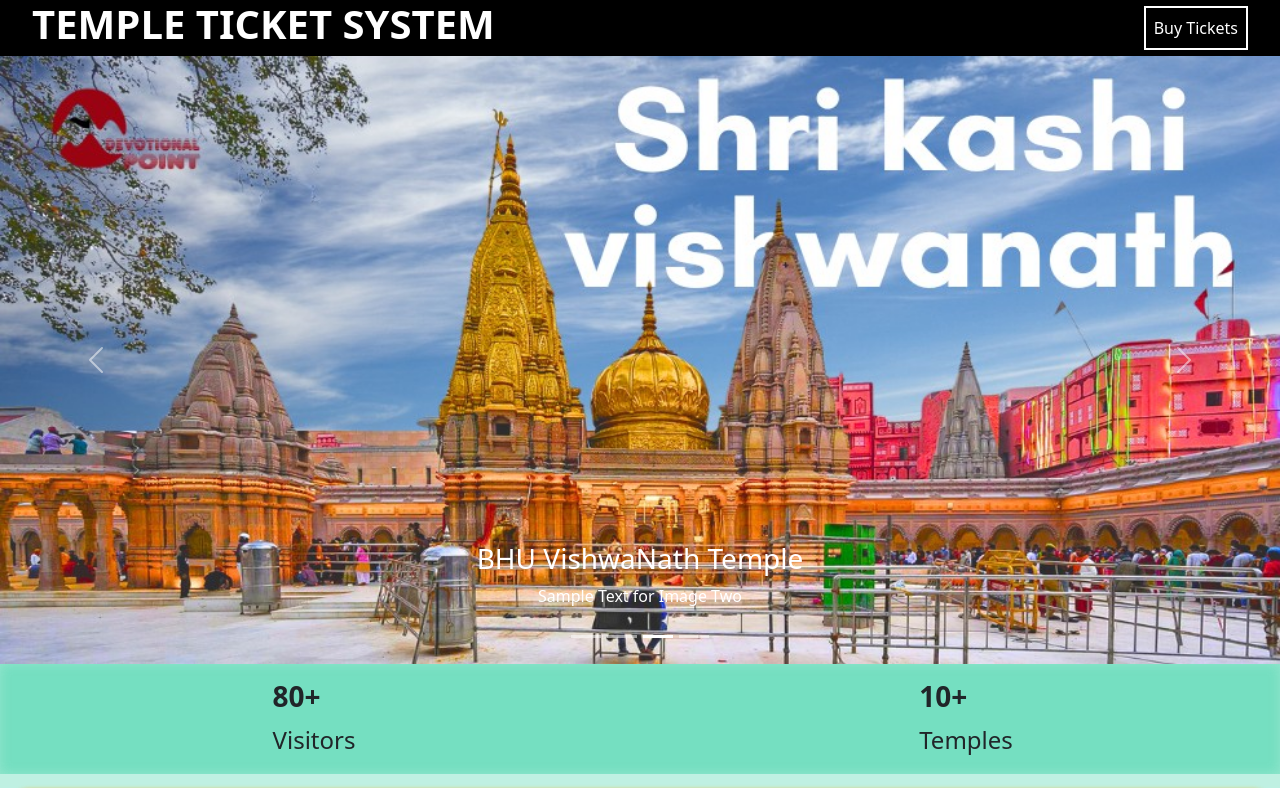
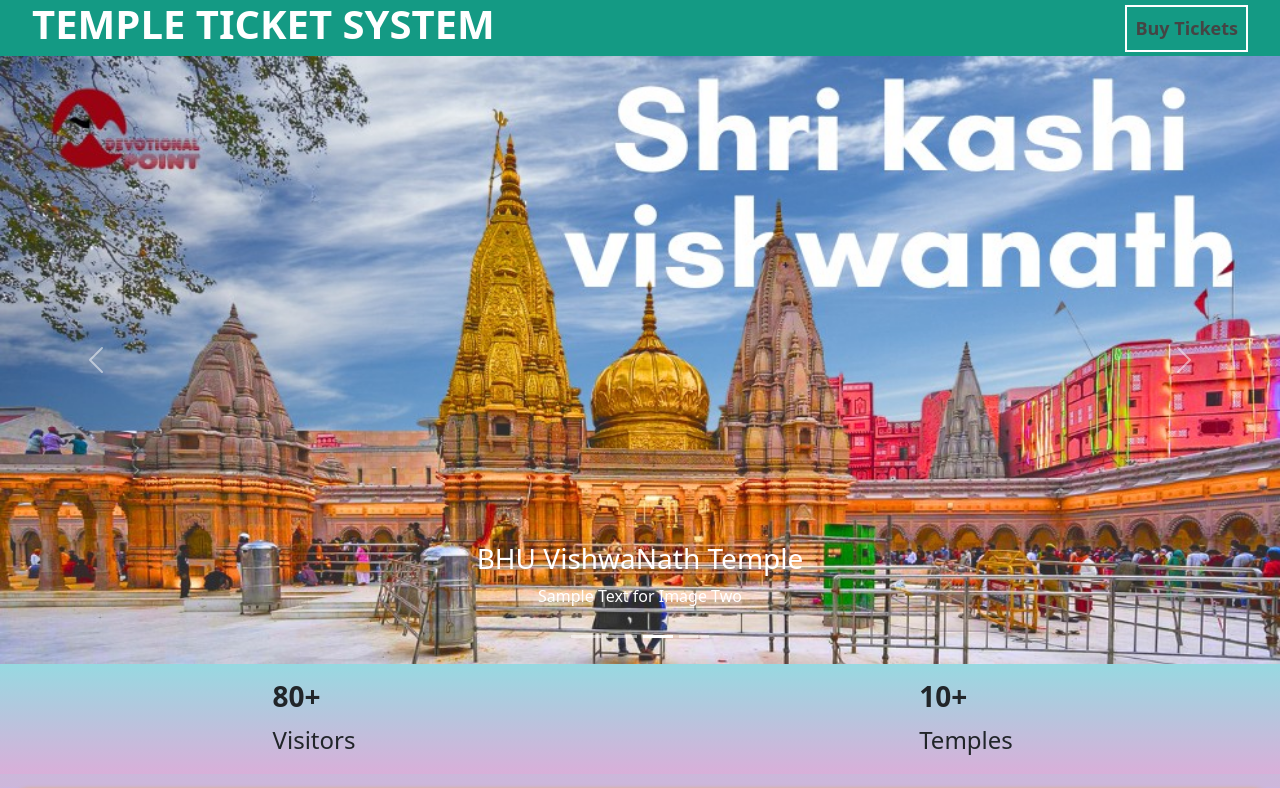
Before and after one commit to roysoumendu765/iitbhu_codefest_2024_haxplore, a React (Create React App) app: page / in a window 1280 px wide. Shown: the top 788 px of the page. Built offline with nearby package versions, Linux system fonts and the light colour scheme.

Commit message:
buy button activated

```diff
--- a/src/components/Counter.css
+++ b/src/components/Counter.css
@@ -3,8 +3,10 @@
     color: orange;
     border: none;
 } */
-.row{
-    background-color: rgba(48, 206, 162, 0.311);
+.row {
+    background-color: #D9AFD9;
+    background-image: linear-gradient(0deg, #D9AFD9 0%, #97D9E1 100%);
+    /* background-color: rgba(4, 115, 69, 0.311); */
     backdrop-filter: blur(6px);
     /* border: 1px solid black; */
 }
--- a/src/components/Header.css
+++ b/src/components/Header.css
@@ -9,7 +9,7 @@
     align-items: center;
     color: white;
     /* background-color: rgb(3, 122, 140); */
-    background-color: black;
+    background-color: rgb(20, 154, 132);
     height: 3.5rem;
     width: 100%;
 
--- a/src/components/Header.js
+++ b/src/components/Header.js
@@ -1,5 +1,6 @@
 import React from 'react';
 import './Header.css';
+import { Link } from 'react-router-dom';
 
 const Header = () => {
   return (
@@ -7,7 +8,7 @@ const Header = () => {
         <div className="heading">
             <h1>TEMPLE TICKET SYSTEM</h1>
         </div>
-        <div className="buy">Buy Tickets</div>
+        <Link to="/buy" className="buy">Buy Tickets</Link>
     </div>
   )
 }
```
